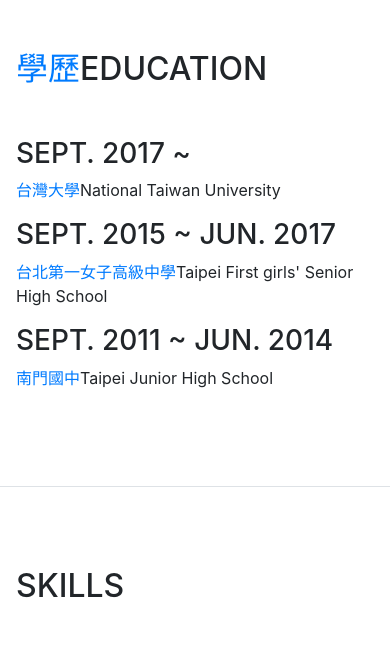
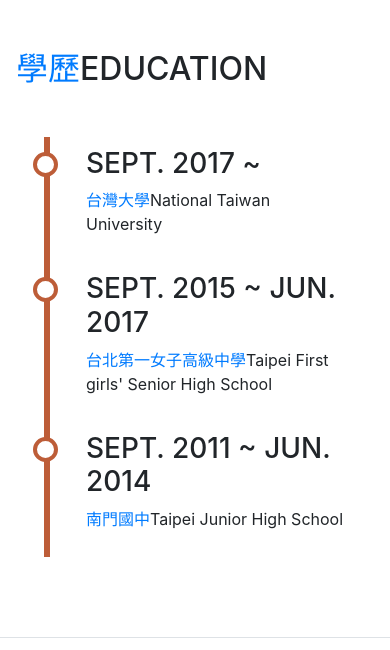
Before and after one commit to yuluen/yuluen.github.io, a website with bundled scripts: page index.html in a window 390 px wide. Shown: the part 1660-2310 px from the top of the page. Built offline with nearby package versions, Linux system fonts and the light colour scheme; a web font is replaced by a local one.

Commit message:
Add files via upload

```diff
--- a/css/myresume.css
+++ b/css/myresume.css
@@ -15,3 +15,93 @@
 	text-transform: none;
 	margin-top: 1rem;
 }
+h2 {
+	font-family: inherit;
+}
+
+h3 {
+	font-family: inherit;
+}
+
+.timeline {
+  position: relative;
+  margin: 0 auto;
+}
+
+.timeline::after {
+  content: '';
+  position: absolute;
+  width: 6px;
+  background-color: #bd5d38;
+  top: 0;
+  bottom: 0;
+  left: 50%;
+  margin-left: -3px;
+}
+
+.timeline-block {
+  padding: 10px 40px;
+  position: relative;
+  background-color: inherit;
+  width: 50%;
+}
+
+/* The circles on the timeline */
+.timeline-block::after {
+  content: '';
+  position: absolute;
+  width: 25px;
+  height: 25px;
+  right: -12px;
+  background-color: white;
+  border: 4px solid #bd5d38;
+  top: 15px;
+  border-radius: 50%;
+  z-index: 1;
+}
+
+/* Place the container to the left */
+.timeline-left {
+  left: 0;
+}
+
+/* Place the container to the right */
+.timeline-right {
+  left: 50%;
+}
+
+/* Fix the circle for containers on the right side */
+.timeline-right::after {
+  left: -12px;
+}
+
+/* Media queries - Responsive timeline on screens less than 992px wide */
+@media screen and (max-width: 992px) {
+/* Place the timelime to the left */
+  .timeline::after {
+    left: 31px;
+  }
+
+  /* Full-width containers */
+  .timeline-block {
+    width: 100%;
+    padding-left: 70px;
+    padding-right: 25px;
+  }
+
+  /* Make all right containers behave like the left ones */
+  .timeline-right {
+    left: 0%;
+  }
+
+  /* Make sure all circles are at the same spot */
+  .timeline-left::after, .timeline-right::after {
+    left: 17px;
+  }
+}
+
+.subheading {
+	font-family: inherit;
+	text-transform: none;
+	margin-top: 1rem;
+}
```
